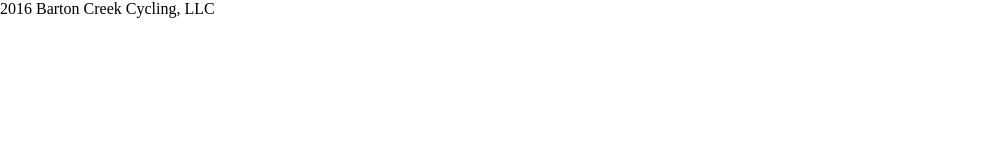
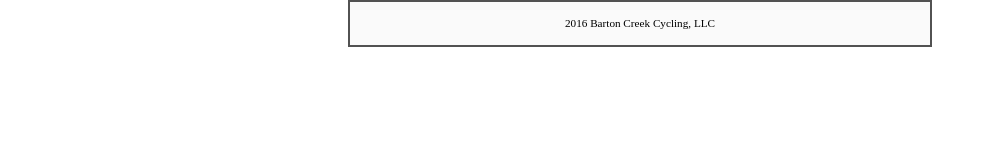
Before and after one commit to AndresTIY/Day07-Group-Project, a plain HTML site: page index.html in a window 1280 px wide. Shown: the whole page, without its empty margins (0-995 px from the left). Drawn offline with nearby package versions, Linux system fonts and the light colour scheme.

Commit message:
looks done

```diff
--- a/scss/_footer.scss
+++ b/scss/_footer.scss
@@ -1,6 +1,15 @@
 footer {
-  background-color: blue;
+  background-color: #FAFAFA;
+  max-width: 480px;
+  text-align: center;
+  border: 2px solid #525252;
+  margin: 0 auto;
+  font-size: .7rem;
+  display: block;
+  padding: 15px 50px 15px 50px;
+}
+
+@media (min-width:480px) {
   width: 965px;
-  text-align: center;
 
 }
--- a/scss/main.scss
+++ b/scss/main.scss
@@ -0,0 +1,2 @@
+@import "footer";
+@import "vars";
```
Also changed, not shown: main.css, 1 other file.
